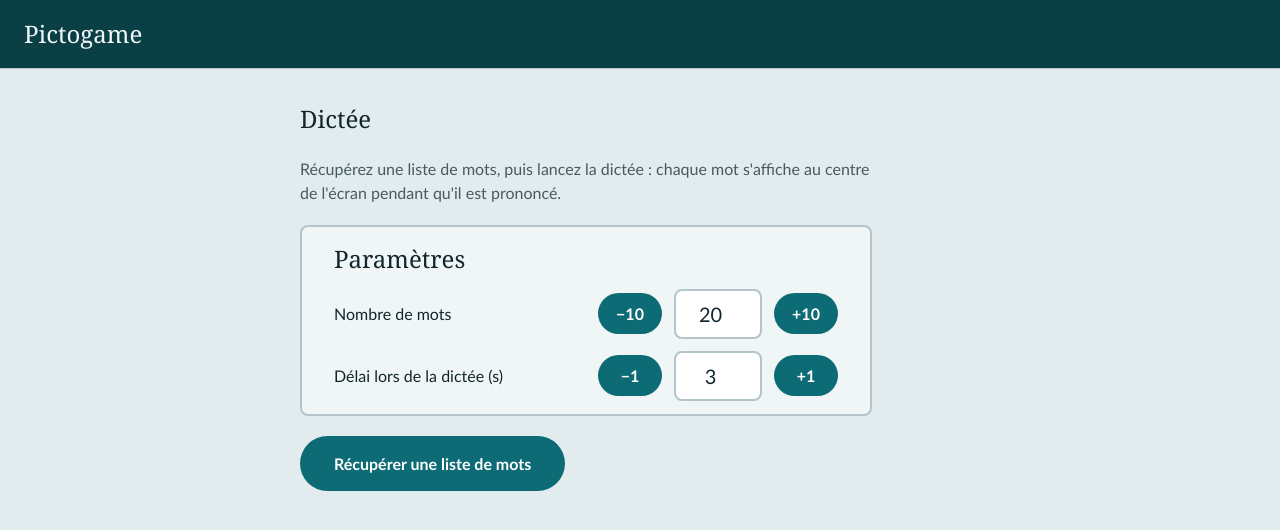
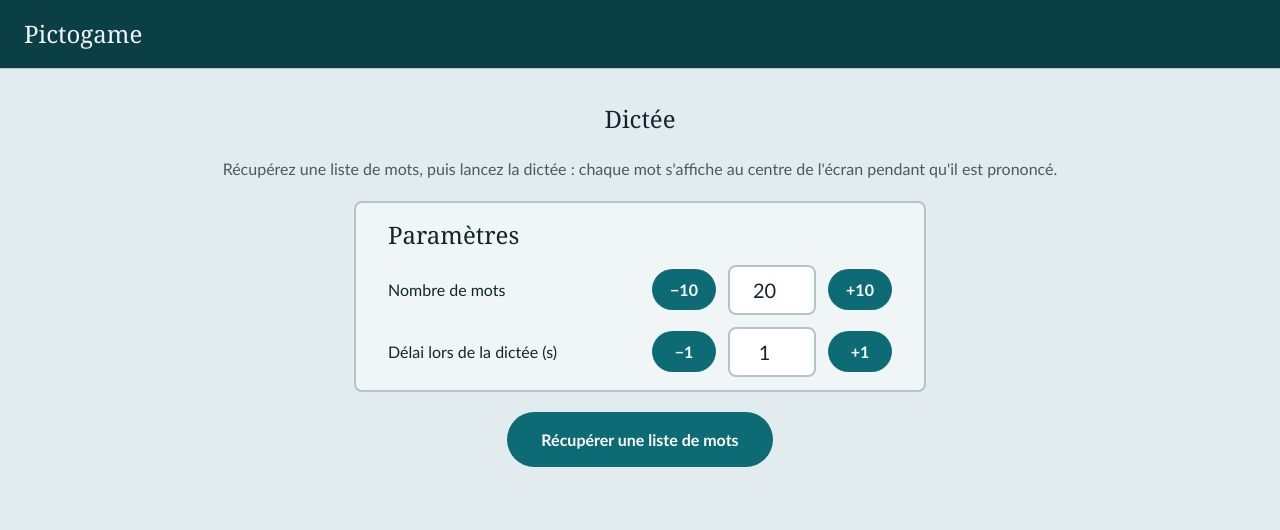
Before and after one commit to Atneyo/pictogame, a React (Vite) app in the folder frontend/: page /dictation in a window 1280 px wide. Shown: the top 530 px of the page. Built offline with nearby package versions, Linux system fonts and the light colour scheme.

Commit message:
fix: update css: width in %

```diff
--- a/frontend/src/components/Layout.module.css
+++ b/frontend/src/components/Layout.module.css
@@ -20,7 +20,6 @@
 .main {
   flex: 1;
   width: 100%;
-  max-width: 720px;
   margin: 0 auto;
   padding: 2rem 1.25rem;
 }
--- a/frontend/src/pages/DictationPage.module.css
+++ b/frontend/src/pages/DictationPage.module.css
@@ -2,12 +2,12 @@
 .page {
   display: flex;
   flex-direction: column;
-  align-items: flex-start;
+  align-items: center;
   gap: 1.25rem;
 }
 
 .intro {
-  max-width: 36rem;
+  max-width: 80%;
   color: var(--color-text-muted);
 }
 
@@ -30,6 +30,13 @@
 
 .error {
   color: var(--color-danger);
+}
+
+.wordList {
+  max-width: 80%;
+  display: flex;
+  flex-direction: column;
+  align-items: center;
 }
 
 .listTitle {
--- a/frontend/src/pages/DictationPage.tsx
+++ b/frontend/src/pages/DictationPage.tsx
@@ -10,7 +10,7 @@ export const DEFAULT_WORD_COUNT = "20";
 export const WORD_MIN = 1;
 export const WORD_MAX = 50;
 
-export const DEFAULT_DELAY_S = "3";
+export const DEFAULT_DELAY_S = "1";
 
 export default function DictationPage() {
   const [countString, setCountString] = useState(DEFAULT_WORD_COUNT);
@@ -109,7 +109,7 @@ export default function DictationPage() {
       </div>
 
       {hasWords && (
-        <div>
+        <div className={styles.wordList}>
           <h2 className={styles.listTitle}>Votre liste ({words.length} mots)</h2>
           <ul className={styles.words}>
             {words.map((word) => (
```
Also changed, not shown: frontend/src/components/Button.tsx (+6 -1 lines), frontend/src/components/NumberParameter.module.css (line endings or trailing spaces).
